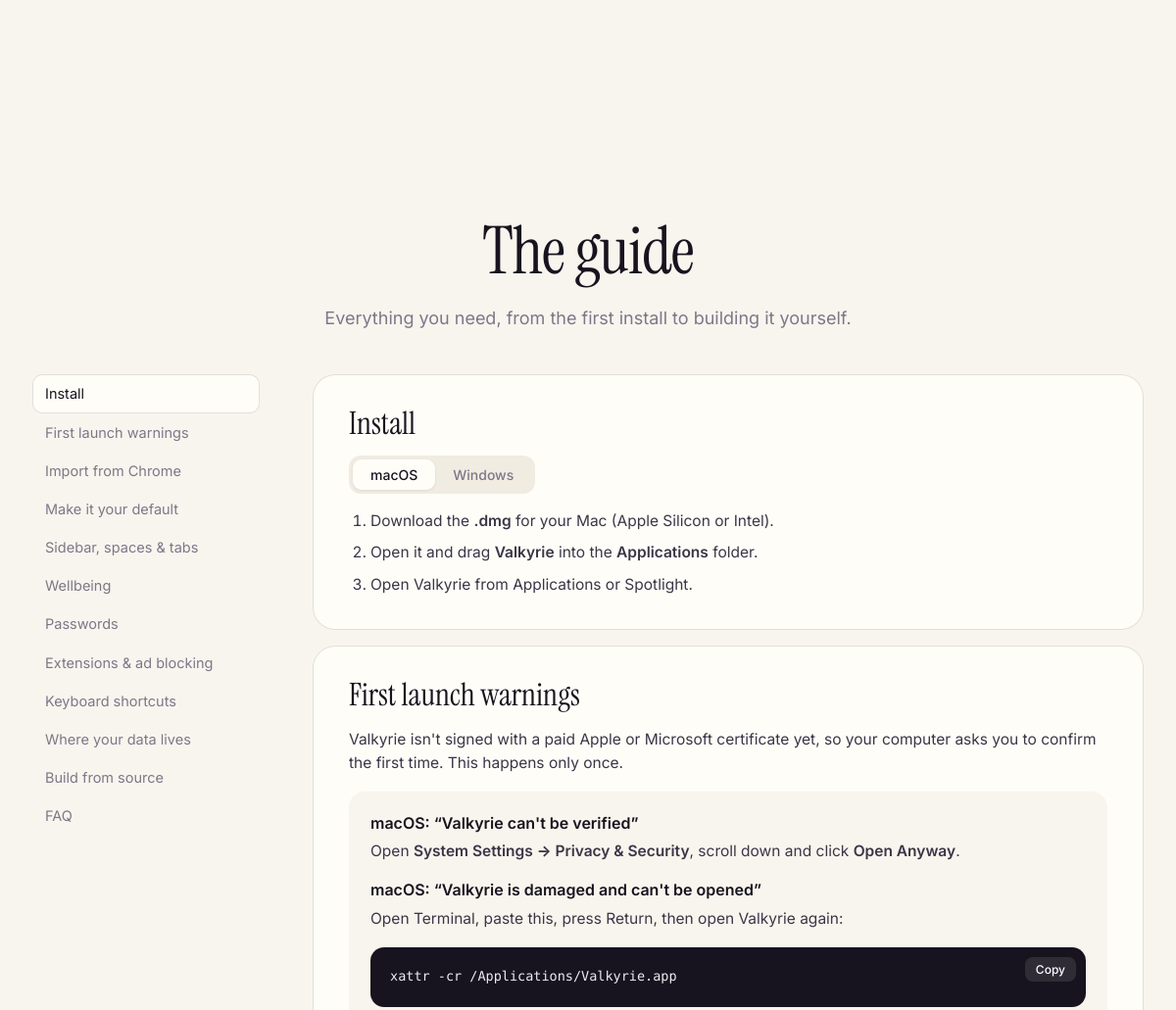
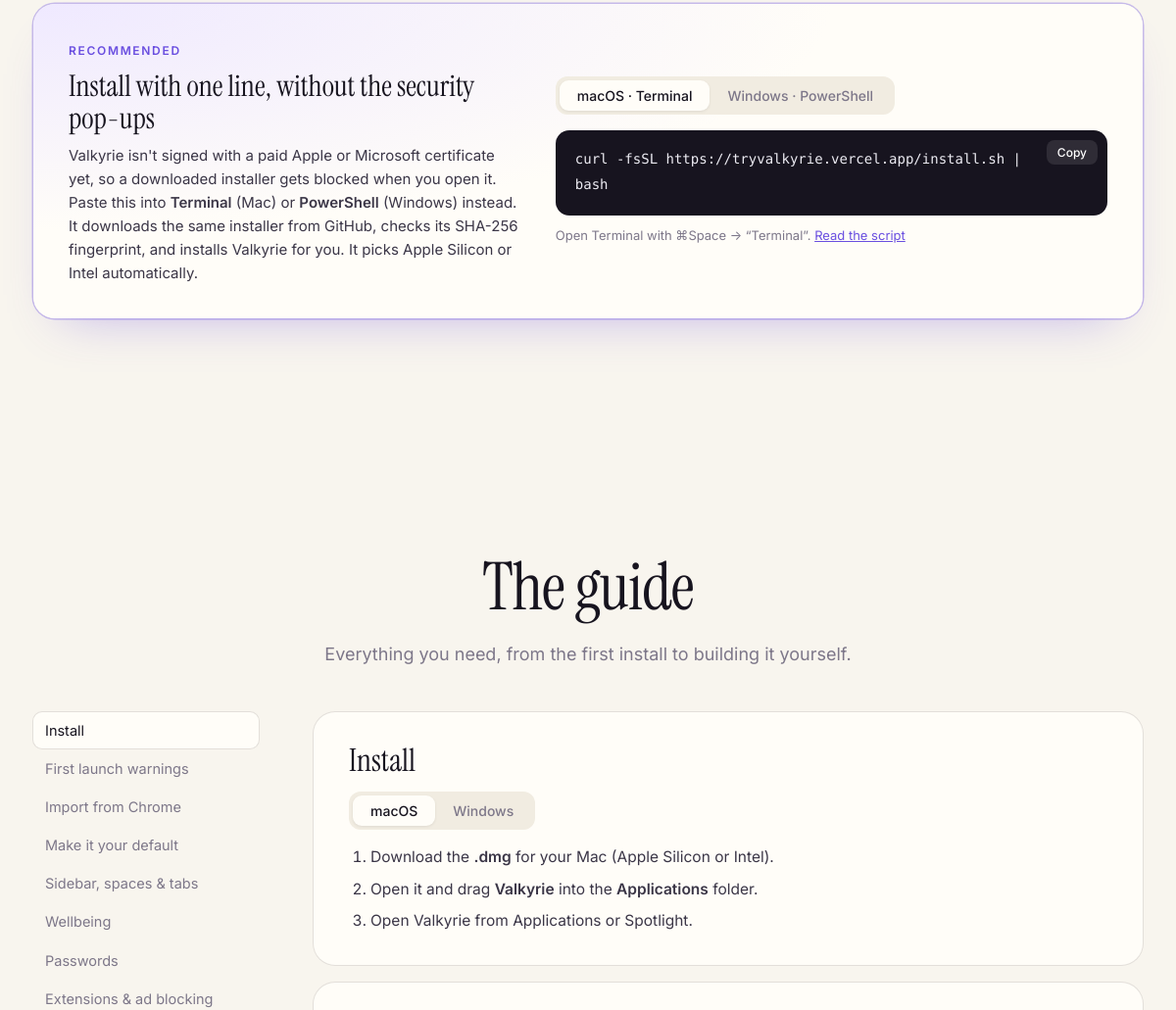
Before and after one commit to anmol110923/valkyrie, an Electron app: page website/index.html in a window 1200 px wide. Shown: the part 5269-6300 px from the top of the page at 98% size. Drawn offline with Linux system fonts and the light colour scheme; no server answers.

Commit message:
Add one-line installers that avoid unsigned-app blocking
website/install.sh (macOS) and website/install.ps1 (Windows) download the
latest release from GitHub, verify it against SHA256SUMS.txt and install it.
Files fetched with curl / Invoke-WebRequest aren't quarantined, so
Gatekeeper and SmartScreen don't block the unsigned build.

- Website: "Install with one line" section, guide update, hero link
- vercel.json: serve the scripts as text/plain
- npm run release now also writes dist/SHA256SUMS.txt
- README: document the one-line install

Co-Authored-By: Claude Opus 5.5 <noreply@anthropic.com>

```diff
--- a/package.json
+++ b/package.json
@@ -9,7 +9,8 @@
     "start": "electron .",
     "icons": "electron scripts/build-icons.js",
     "dist": "electron-builder --mac dir",
-    "release": "electron-builder --mac dmg --arm64 --x64 --win nsis --x64 --publish never"
+    "release": "electron-builder --mac dmg --arm64 --x64 --win nsis --x64 --publish never && npm run checksums",
+    "checksums": "cd dist && shasum -a 256 Valkyrie-*-mac-arm64.dmg Valkyrie-*-mac-x64.dmg Valkyrie-*-win-x64.exe Valkyrie-*-win-arm64.exe > SHA256SUMS.txt"
   },
   "author": "anmol110923",
   "repository": "github:anmol110923/valkyrie",
--- a/website/index.html
+++ b/website/index.html
@@ -243,6 +243,28 @@
         </a>
       </div>
       <p class="dl-help">Not sure which Mac you have? Open the Apple menu → <b>About This Mac</b>. If it says “Chip: Apple M…”, choose Apple Silicon.</p>
+
+      <div class="oneline" id="oneline">
+        <div class="oneline-copy">
+          <span class="eyebrow">Recommended</span>
+          <h3>Install with one line, without the security pop-ups</h3>
+          <p>Valkyrie isn't signed with a paid Apple or Microsoft certificate yet, so a downloaded installer gets blocked when you open it. Paste this into <b>Terminal</b> (Mac) or <b>PowerShell</b> (Windows) instead. It downloads the same installer from GitHub, checks its SHA-256 fingerprint, and installs Valkyrie for you. It picks Apple Silicon or Intel automatically.</p>
+        </div>
+        <div class="tabs" data-tabs>
+          <div class="tab-buttons" role="tablist">
+            <button role="tab" aria-selected="true" data-tab="mac">macOS · Terminal</button>
+            <button role="tab" aria-selected="false" data-tab="win">Windows · PowerShell</button>
+          </div>
+          <div class="tab-panel" data-panel="mac">
+            <pre><code>curl -fsSL https://tryvalkyrie.vercel.app/install.sh | bash</code><button class="copy" data-copy="curl -fsSL https://tryvalkyrie.vercel.app/install.sh | bash">Copy</button></pre>
+            <p class="oneline-note">Open Terminal with ⌘Space → “Terminal”. <a href="install.sh" target="_blank" rel="noopener">Read the script</a></p>
+          </div>
+          <div class="tab-panel" data-panel="win" hidden>
+            <pre><code>irm https://tryvalkyrie.vercel.app/install.ps1 | iex</code><button class="copy" data-copy="irm https://tryvalkyrie.vercel.app/install.ps1 | iex">Copy</button></pre>
+            <p class="oneline-note">Press Start, type “PowerShell” and open it. <a href="install.ps1" target="_blank" rel="noopener">Read the script</a></p>
+          </div>
+        </div>
+      </div>
     </section>
 
     <!-- ========== guide (README) ========== -->
@@ -293,7 +315,14 @@
 
           <article id="g-first-launch">
             <h3>First launch warnings</h3>
-            <p>Valkyrie isn't signed with a paid Apple or Microsoft certificate yet, so your computer asks you to confirm the first time. This happens only once.</p>
+            <p>Valkyrie isn't signed with a paid Apple or Microsoft certificate yet, so a downloaded installer gets blocked when you open it.</p>
+            <p><b>Easiest fix: install with one line instead.</b> Nothing gets blocked, and updating works the same way.</p>
+            <pre><code># macOS (Terminal)
+curl -fsSL https://tryvalkyrie.vercel.app/install.sh | bash
+
+# Windows (PowerShell)
+irm https://tryvalkyrie.vercel.app/install.ps1 | iex</code><button class="copy" data-copy="curl -fsSL https://tryvalkyrie.vercel.app/install.sh | bash">Copy</button></pre>
+            <p>If you already downloaded the installer, you can get past the warning by hand:</p>
             <div class="callout">
               <b>macOS: “Valkyrie can't be verified”</b>
               <p>Open <b>System Settings → Privacy &amp; Security</b>, scroll down and click <b>Open Anyway</b>.</p>
--- a/website/main.js
+++ b/website/main.js
@@ -107,7 +107,7 @@ async function loadRelease() {
     a.addEventListener('click', () => setTimeout(() => document.getElementById('g-first-launch').scrollIntoView({ behavior: 'smooth' }), 600))
   })
   notes.forEach((n) => {
-    n.innerHTML = `${long} · ${card.querySelector('[data-size]').textContent} · <a href="#download">Other platforms</a>`
+    n.innerHTML = `${long} · ${card.querySelector('[data-size]').textContent} · <a href="#download">Other platforms</a> · <a href="#oneline">Blocked? Install with one line</a>`
   })
 })()
 
--- a/website/styles.css
+++ b/website/styles.css
@@ -524,3 +524,24 @@ details p { margin: 10px 0 0; }
 .m-spaces { display: flex; justify-content: center; gap: 6px; padding-top: 6px; color: #8c8a99; font-size: 12px; }
 .m-spaces span { width: 22px; height: 22px; display: grid; place-items: center; border-radius: 7px; }
 .m-spaces .on { color: #9b87f5; background: rgba(155, 135, 245, 0.16); }
+
+/* ---------- one-line installer ---------- */
+.oneline {
+  margin-top: 36px;
+  display: grid;
+  grid-template-columns: 0.9fr 1.1fr;
+  gap: 36px;
+  align-items: center;
+  padding: 34px 36px;
+  border-radius: var(--radius);
+  background: radial-gradient(120% 120% at 0% 0%, #efe9ff 0%, var(--card) 60%);
+  box-shadow: 0 0 0 1.5px rgba(106, 79, 224, 0.35), 0 24px 50px -30px rgba(106, 79, 224, 0.45);
+}
+.oneline .eyebrow { margin-bottom: 10px; }
+.oneline h3 { margin: 0 0 10px; font: 400 30px/1.1 var(--serif); }
+.oneline p { margin: 0; color: var(--ink-2); font-size: 15px; }
+.oneline pre { margin: 0; padding-right: 76px; }
+.oneline pre code { font-size: 14px; white-space: pre-wrap; word-break: break-all; }
+.oneline-note { margin-top: 10px !important; font-size: 13px !important; color: var(--muted) !important; }
+.oneline-note a { color: var(--violet); }
+@media (max-width: 860px) { .oneline { grid-template-columns: 1fr; padding: 26px 22px; gap: 20px; } }
```
Also changed, not shown: README.md, website/vercel.json, 2 other files.
